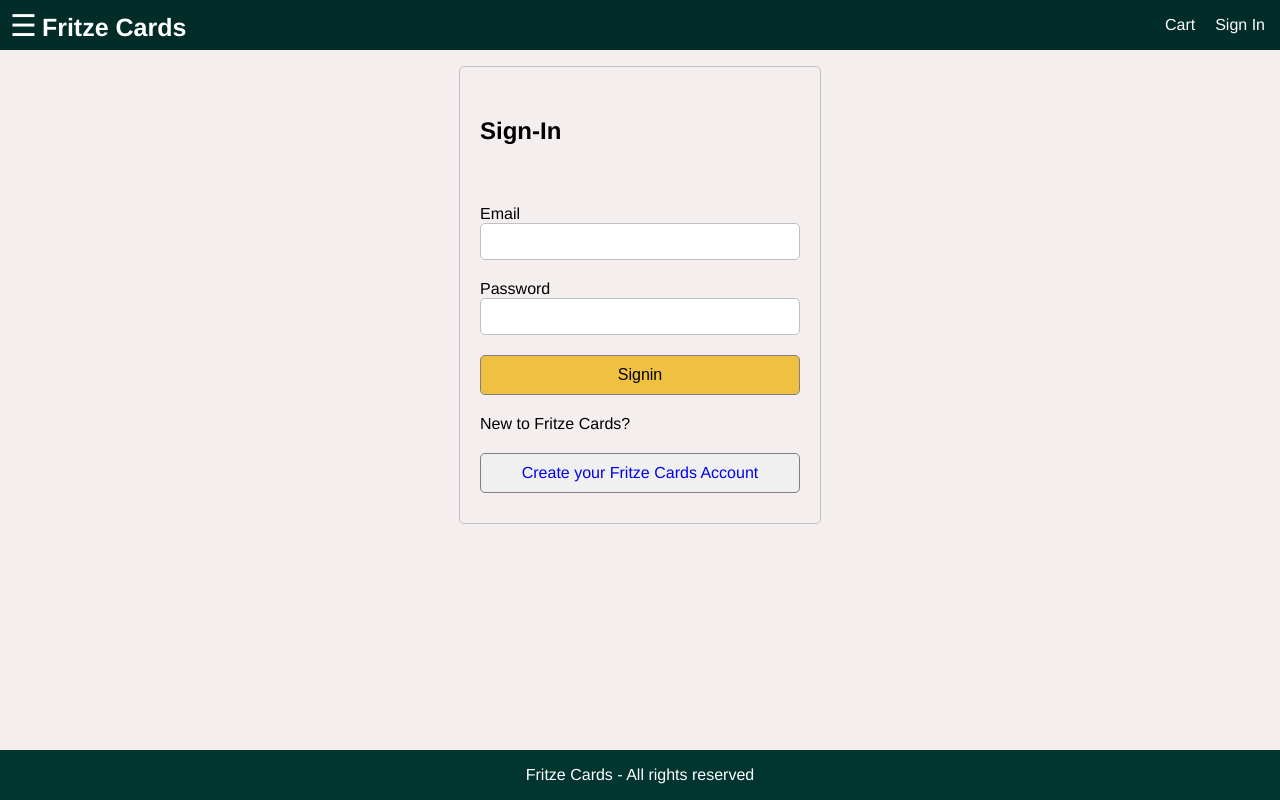
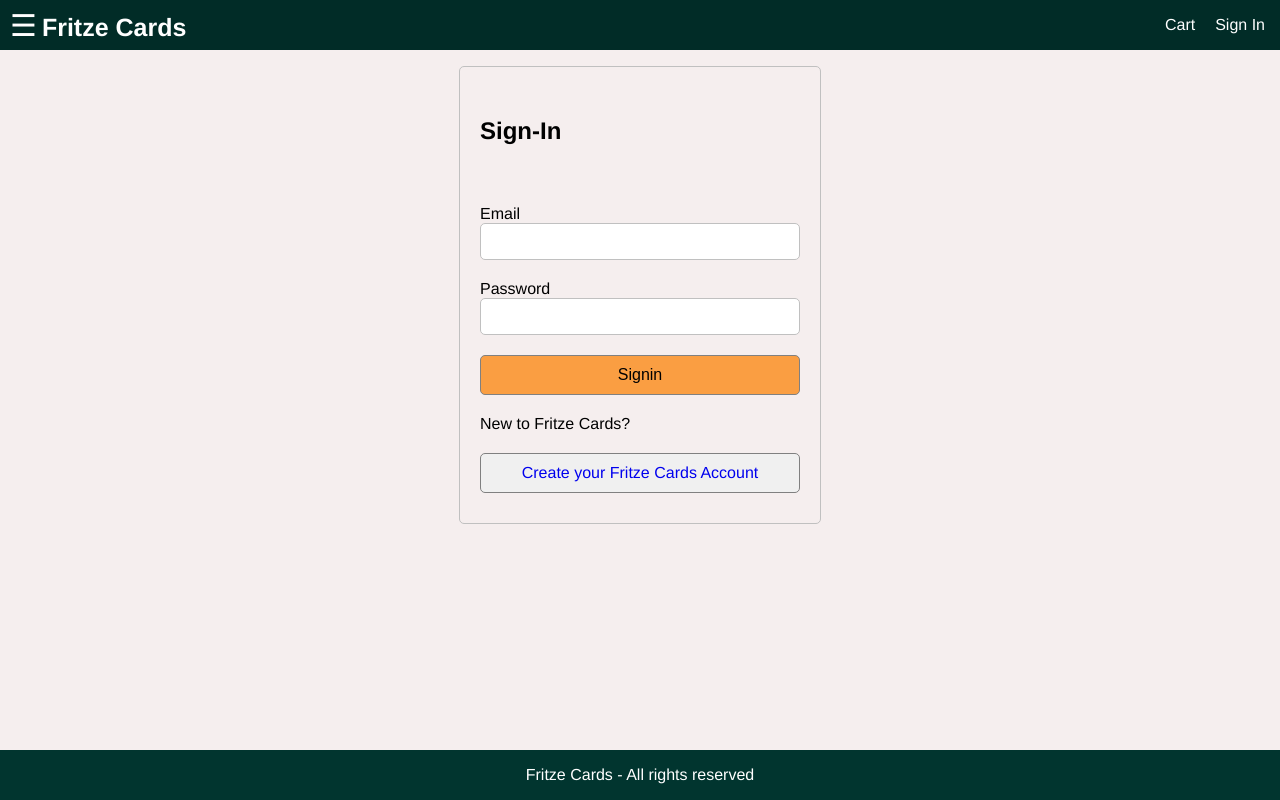
Before and after one commit to Lfritze/jayrow, a React (Create React App) app in the folder frontend/: page /signin in a window 1280 px wide. Built offline with nearby package versions, Linux system fonts and the light colour scheme.

Commit message:
updated color buttons

```diff
--- a/frontend/src/App.js
+++ b/frontend/src/App.js
@@ -69,6 +69,12 @@ function App() {
           <li>
             <Link to="/category/Donruss">Donruss</Link>
           </li>
+          <li>
+            <Link to="/category/UpperDeck">Upper Deck</Link>
+          </li>
+          <li>
+            <Link to="/category/Fleer">Fleer</Link>
+          </li>
         </ul>
       </aside>
       <main className="main">
--- a/frontend/src/index.css
+++ b/frontend/src/index.css
@@ -237,7 +237,7 @@ a:hover {
   border: .1rem #808080 solid;
   border-radius: 0.5rem;
   cursor: pointer;
-  background-color: #f0c040;
+  background-color: #fa9e42;
 }
 
 .button:hover {
@@ -245,7 +245,7 @@ a:hover {
 }
 
 .button.primary {
-  background-color: #f0c040;
+  background-color: #fa9e42;
 }
 
 .button.secondary {
@@ -478,7 +478,7 @@ tbody>tr:nth-child(odd) {
   padding: 1rem;
   list-style-type: none;
   z-index: 1;
-  background-color: #203040;
+  background-color: #012c27;
   margin: 0;
   margin-top: 0.4rem;
 }
--- a/frontend/src/screens/ProductsScreen.js
+++ b/frontend/src/screens/ProductsScreen.js
@@ -124,7 +124,7 @@ function ProductsScreen(props) {
             </li>
             <li>
               <label htmlFor='category'>
-                Category
+                Category / Brand
               </label>
               <input type='text' name='category' value={category} id='category' onChange={(e) => setCategory(e.target.value)}>
               </input>
```
